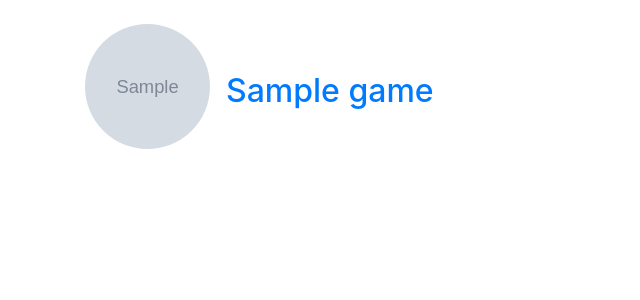
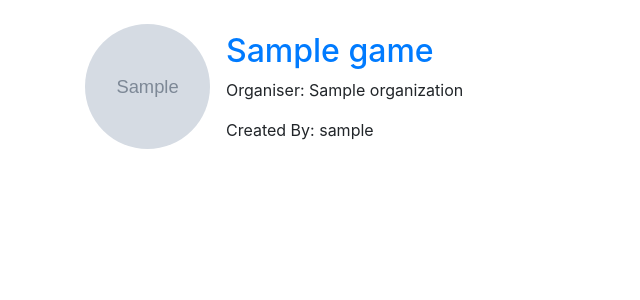
Before and after one commit to milos1302/bakisha, a Django app: page /games/ in a window 1280 px wide. Shown: the part 56-356 px from the top of the page, without its empty margins (0-640 px from the left). Run offline with Django 3.2, Linux system fonts and the light colour scheme; tables that the repository leaves empty hold one stand-in row (values such as "Sample post"); grey boxes marked "Sample" are stand-in pictures; some libraries are stand-ins or nearby versions.

Commit message:
Add 'Organization' and 'Created By' info to game_list.html

```diff
--- a/app/game/templates/game/game_list.html
+++ b/app/game/templates/game/game_list.html
@@ -2,6 +2,7 @@
 
 {% load in_group_filter %}
 {% load is_org_admin_filter %}
+{% load define_action %}
 
 {% block content %}
     {% if request.user|has_group:'Administrators' and request.user|is_org_admin %}
@@ -14,10 +15,15 @@
                     <img class="rounded list-img" src="{{ game.image.url }}"
                          alt="{{ game.name }} game image">
                 {% endif %}
-                <div class="media-body mt-5 ml-3">
+                <div class="media-body mt-2 ml-3">
                     <h2 class="account-heading">
                         <a href="{% url 'game-detail' game.slug %}">{{ game.name }}</a>
                     </h2>
+                    <p>Organiser: {{ game.organization.name }}</p>
+                    {% if game.created_by %}
+                        {% define game.created_by.username as created_by %}
+                    {% endif %}
+                    <p>Created By: {{ created_by|default:'Unknown' }}</p>
                 </div>
             </div>
         {% endfor %}
```
